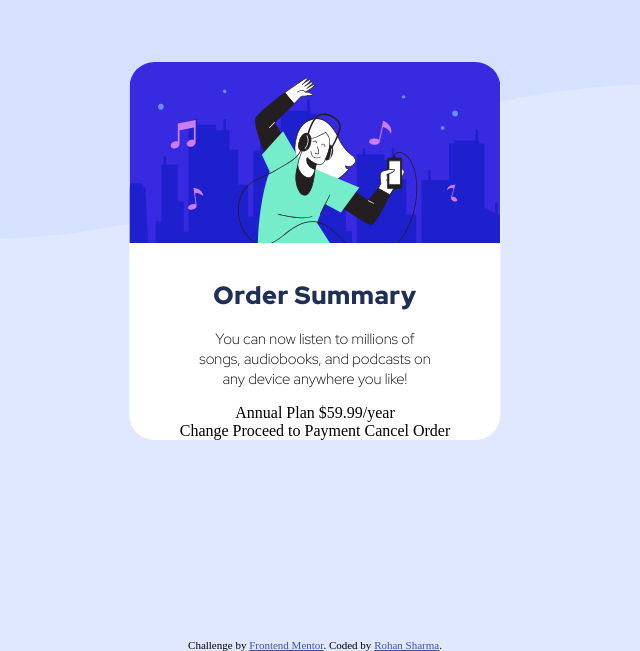
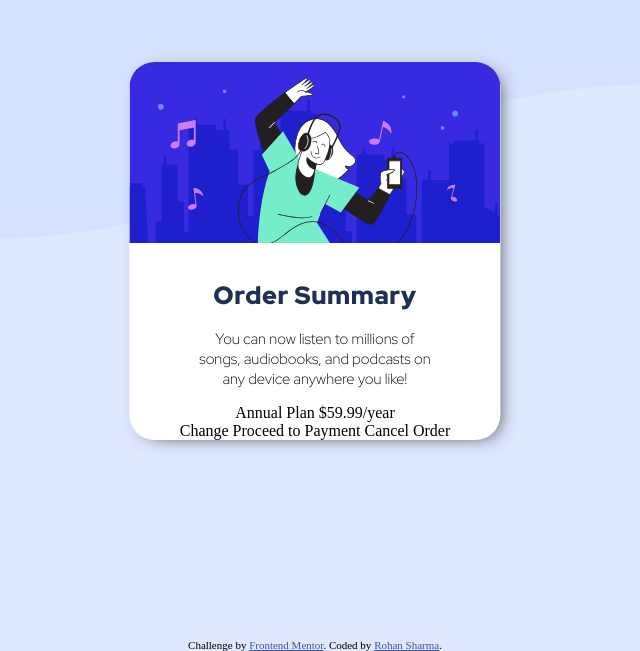
Before and after one commit to rohan843/OrderSummaryComponent, a plain HTML site: page index.html in a window 1280 px wide. Shown: the part 149-800 px from the top of the page, without its empty margins (325-965 px from the left). Drawn offline with Linux system fonts and the light colour scheme.

Commit message:
improved ui

```diff
--- a/css/styles.css
+++ b/css/styles.css
@@ -13,6 +13,8 @@
 
 .mainCard{
   position: absolute;
+  box-shadow: 6px 4px 17px -7px rgba(31, 35, 35, 0.81);
+  /* box-shadow: 5px 10px; */
   top: 50%;
   left: 50%;
   transform: translate(-50%, -50%);
```
